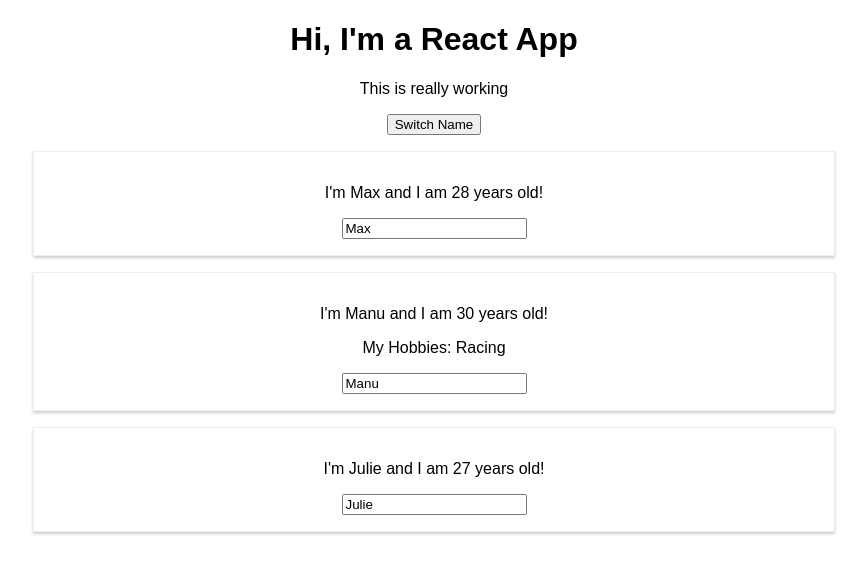
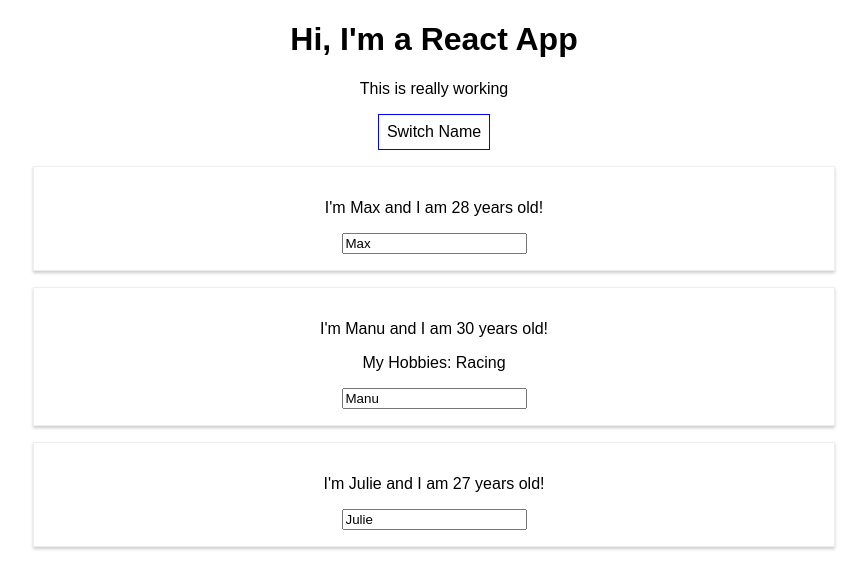
Before and after one commit to ikiru/reactguide, a React (Create React App) app: page / in a window 1280 px wide. Shown: the top 588 px of the page, without its empty margins (206-1073 px from the left). Built offline with nearby package versions, Linux system fonts and the light colour scheme.

Commit message:
formated button

```diff
--- a/src/App.js
+++ b/src/App.js
@@ -34,11 +34,20 @@
 
 
   render() {
+    const style ={
+      backgroundColor: 'white',
+      font: 'inherit',
+      border: '1px solid blue',
+      padding: '8px',
+      cursor: 'pointer'
+    };
     return (
       <div className="App">
         <h1>Hi, I'm a React App</h1>
         <p>This is really working</p>
-        <button onClick={() => this.switchNameHandler('Judith!!!!!')}>Switch Name</button>
+        <button
+          style={style}
+          onClick={() => this.switchNameHandler('Judith!!!!!')}>Switch Name</button>
         <Person
           name={this.state.persons[0].name}
           age={this.state.persons[0].age}/>
```
